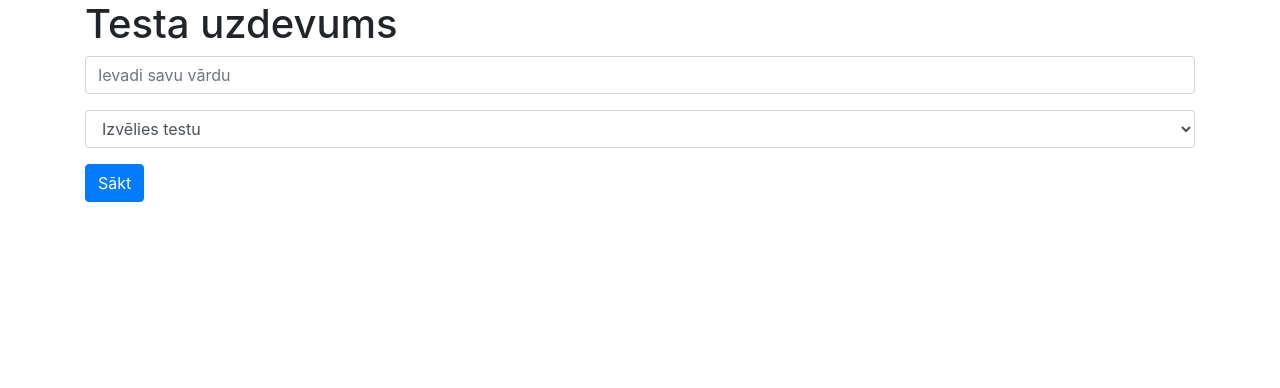
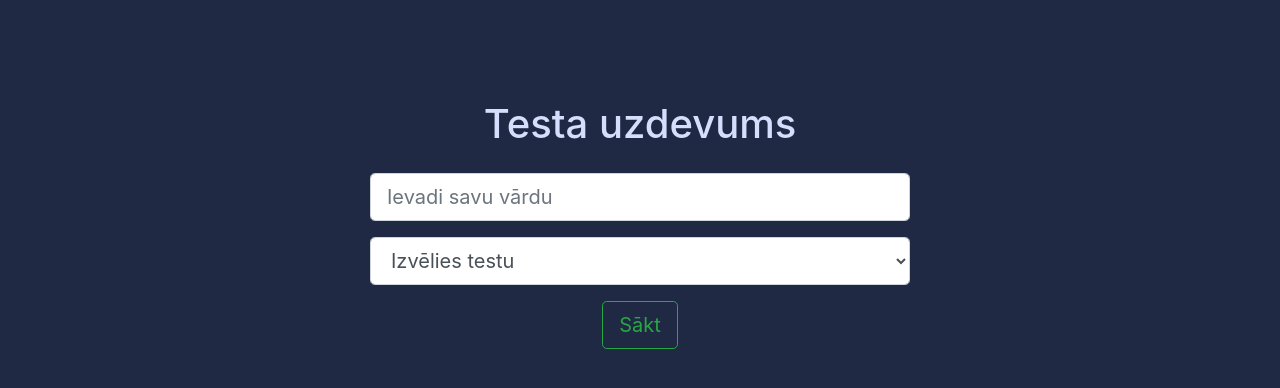
Before and after one commit to elluksm/ReactJs-Quiz, a React (Create React App) app in the folder quiz-fe/: page / in a window 1280 px wide. Shown: the top 388 px of the page. Built offline with nearby package versions, Linux system fonts and the light colour scheme.

Commit message:
add scss styling to react components

```diff
--- a/quiz-fe/src/App.scss
+++ b/quiz-fe/src/App.scss
@@ -0,0 +1,10 @@
+.app-container {
+  background-color: #202944;
+  height: 100%;
+  color: #d5dffd;
+
+  .submit-button-container {
+    display: flex;
+    justify-content: center;
+  }
+}
--- a/quiz-fe/src/App.tsx
+++ b/quiz-fe/src/App.tsx
@@ -7,6 +7,7 @@ import "./App.scss";
 
 function App() {
   return (
+    <div className="app-container">
       <Router>
         <Switch>
           <Route path="/quiz" component={Quiz} />
@@ -14,6 +15,7 @@ function App() {
           <Route path="/" component={Home} />
         </Switch>
       </Router>
+    </div>
   );
 }
 
--- /dev/null
+++ b/quiz-fe/src/components/Home.scss
@@ -0,0 +1,12 @@
+.quiz-selection {
+    padding-top: 100px;
+
+    .heading-text {
+        text-align: center;
+        margin-bottom: 25px;
+    }
+
+    .was-validated .form-control:invalid, .was-validated .form-control:valid {
+        background-position: right calc(.975em + .1875rem) center;
+    }
+}
--- a/quiz-fe/src/components/Home.tsx
+++ b/quiz-fe/src/components/Home.tsx
@@ -7,8 +7,9 @@ import {
   loadQuiz,
   availableQuizzes,
 } from "../store/quizSlice";
-import { Container, Button, Form } from "react-bootstrap";
+import { Container, Button, Form, Row, Col } from "react-bootstrap";
 import { Quiz } from "../types";
+import "./Home.scss";
 
 export const Home: React.FC = () => {
   const history = useHistory();
@@ -34,12 +35,15 @@ export const Home: React.FC = () => {
   };
 
   return (
-    <Container>
-      <h1>Testa uzdevums</h1>
+    <Container className="quiz-selection">
+      <h1 className="heading-text">Testa uzdevums</h1>
+      <Row className="justify-content-md-center">
+        <Col xs lg="6">
           <Form onSubmit={handleSubmit} noValidate validated={validated}>
             <Form.Group>
               <Form.Control
                 type="text"
+                size="lg"
                 required
                 placeholder="Ievadi savu vārdu"
                 name="userName"
@@ -53,6 +57,7 @@ export const Home: React.FC = () => {
             <Form.Group>
               <Form.Control
                 as="select"
+                size="lg"
                 required
                 value={selectedQuiz}
                 onChange={(e) => changeSelectedQuiz(e.target.value)}
@@ -70,10 +75,15 @@ export const Home: React.FC = () => {
                 Lūdzu izvēlies testu
               </Form.Control.Feedback>
             </Form.Group>
-        <Button variant="primary" type="submit">
+
+            <div className="submit-button-container">
+              <Button variant="outline-success" size="lg" type="submit">
                 Sākt
               </Button>
+            </div>
           </Form>
+        </Col>
+      </Row>
     </Container>
   );
 };
--- a/quiz-fe/src/components/Quiz.tsx
+++ b/quiz-fe/src/components/Quiz.tsx
@@ -20,12 +20,13 @@ export const Quiz: React.FC = () => {
     }
   };
 
+  const quizProgress = (questionIndex / questions.length) * 100;
   return (
-    <Container>
+    <Container key={questionIndex}>
       {questions[questionIndex] && (
         <QuizQuestion
           question={questions[questionIndex]}
-          questionCount={questions.length}
+          quizProgress={quizProgress}
           onSubmit={onSubmit}
         />
       )}
--- /dev/null
+++ b/quiz-fe/src/components/QuizQuestion.scss
@@ -0,0 +1,38 @@
+.quiz-question {
+  padding-top: 90px;
+
+  .question-text {
+    font-size: 30px;
+    text-align: center;
+  }
+  .options-container {
+    margin-top: 25px;
+    margin-bottom: 30px;
+
+    .option {
+      background-color: #2d375d;
+      box-shadow: 0 4px 8px 0 rgba(0, 0, 0, 0.2),
+        0 6px 20px 0 rgba(0, 0, 0, 0.19);
+      margin: 10px;
+
+      &:hover {
+        position: relative;
+        top: 2px;
+        background-color: #36416e;
+      }
+
+      .option-text {
+        padding: 12px 20px;
+        font-size: 20px;
+      }
+    }
+
+    .option.selected-option {
+      background-color: #7c2e69;
+    }
+  }
+
+  .quiz-progress {
+    margin: 20px;
+  }
+}
--- a/quiz-fe/src/components/QuizQuestion.tsx
+++ b/quiz-fe/src/components/QuizQuestion.tsx
@@ -1,40 +1,69 @@
 import React, { useState } from "react";
-import { Button } from "react-bootstrap";
+import { Button, Row, Col, ProgressBar } from "react-bootstrap";
 import { Question, QuizQuestionOption } from "../types";
+import "./QuizQuestion.scss";
 
 export interface QuizQuestionProps {
   question: Question;
-  questionCount: number;
+  quizProgress: number;
   onSubmit: (questionId: string, selectedAnswerId: string) => void;
 }
 
 export const QuizQuestion: React.FC<QuizQuestionProps> = ({
   question,
-  questionCount,
+  quizProgress,
   onSubmit,
 }) => {
   const [selectedAnswerId, setSelectedAnswer] = useState("");
 
   return (
-    <div>
-      <p>{question.questionText}</p>
+    <div className="quiz-question">
+      <h2 className="question-text">{question.questionText}</h2>
+      <div className="options-container">
+        <Row>
           {question.options.map((option: QuizQuestionOption) => {
             return (
+              <Col xs={12} md={6} key={option.answerId}>
+                <div
+                  className={
+                    option.answerId === selectedAnswerId
+                      ? "option selected-option"
+                      : "option"
+                  }
+                >
                   <p
-            key={option.answerId}
+                    className="option-text"
                     onClick={() => setSelectedAnswer(option.answerId)}
                   >
                     {option.answerText}
                   </p>
+                </div>
+              </Col>
             );
           })}
+        </Row>
+      </div>
+
+      <Row className="justify-content-md-center">
+        <Col xs lg="6">
+          <ProgressBar
+            now={quizProgress}
+            className="quiz-progress"
+            variant="success"
+          />
+        </Col>
+      </Row>
+
+      <div className="submit-button-container">
         <Button
-        variant="primary"
+          variant="outline-success"
+          size="lg"
           disabled={!selectedAnswerId}
           onClick={() => onSubmit(question.questionId, selectedAnswerId)}
         >
           Nākamais
         </Button>
       </div>
+    </div>
   );
 };
--- /dev/null
+++ b/quiz-fe/src/components/Summary.scss
@@ -0,0 +1,9 @@
+.summary {
+  padding-top: 140px;
+  text-align: center;
+
+  .summary-text {
+    font-size: 20px;
+    padding-bottom: 20px;
+  }
+}
--- a/quiz-fe/src/components/Summary.tsx
+++ b/quiz-fe/src/components/Summary.tsx
@@ -8,6 +8,7 @@ import {
   quizQuestionsCount,
 } from "../store/quizSlice";
 import { Container, Button } from "react-bootstrap";
+import "./Summary.scss";
 
 export const Summary: React.FC = () => {
   const history = useHistory();
@@ -22,15 +23,18 @@ export const Summary: React.FC = () => {
   };
 
   return (
-    <Container>
-      <p>Paldies, {user}!</p>
-      <p>
+    <Container className="summary">
+      <h2>Paldies, {user}!</h2>
+      <p className="summary-text">
         Tu atbildēji pareizi uz {correctAnswers} no {questionsCount}{" "}
         jautājumiem.
       </p>
-      <Button variant="primary" onClick={onSubmit}>
-        Uz sākumu
-      </Button>
+
+      <div className="submit-button-container">
+        <Button variant="outline-success" size="lg" onClick={onSubmit}>
+          Uz sākumu
+        </Button>
+      </div>
     </Container>
   );
 };
--- a/quiz-fe/src/index.css
+++ b/quiz-fe/src/index.css
@@ -1,13 +1,21 @@
+html {
+  height: 100%;
+}
 body {
+  height: 100%;
   margin: 0;
-  font-family: -apple-system, BlinkMacSystemFont, 'Segoe UI', 'Roboto', 'Oxygen',
-    'Ubuntu', 'Cantarell', 'Fira Sans', 'Droid Sans', 'Helvetica Neue',
+  font-family: -apple-system, BlinkMacSystemFont, "Segoe UI", "Roboto", "Oxygen",
+    "Ubuntu", "Cantarell", "Fira Sans", "Droid Sans", "Helvetica Neue",
     sans-serif;
   -webkit-font-smoothing: antialiased;
   -moz-osx-font-smoothing: grayscale;
 }
 
 code {
-  font-family: source-code-pro, Menlo, Monaco, Consolas, 'Courier New',
+  font-family: source-code-pro, Menlo, Monaco, Consolas, "Courier New",
     monospace;
 }
+
+#root {
+  height: 100%;
+}
```
Lines whose indentation alone changed are shown as unchanged.
